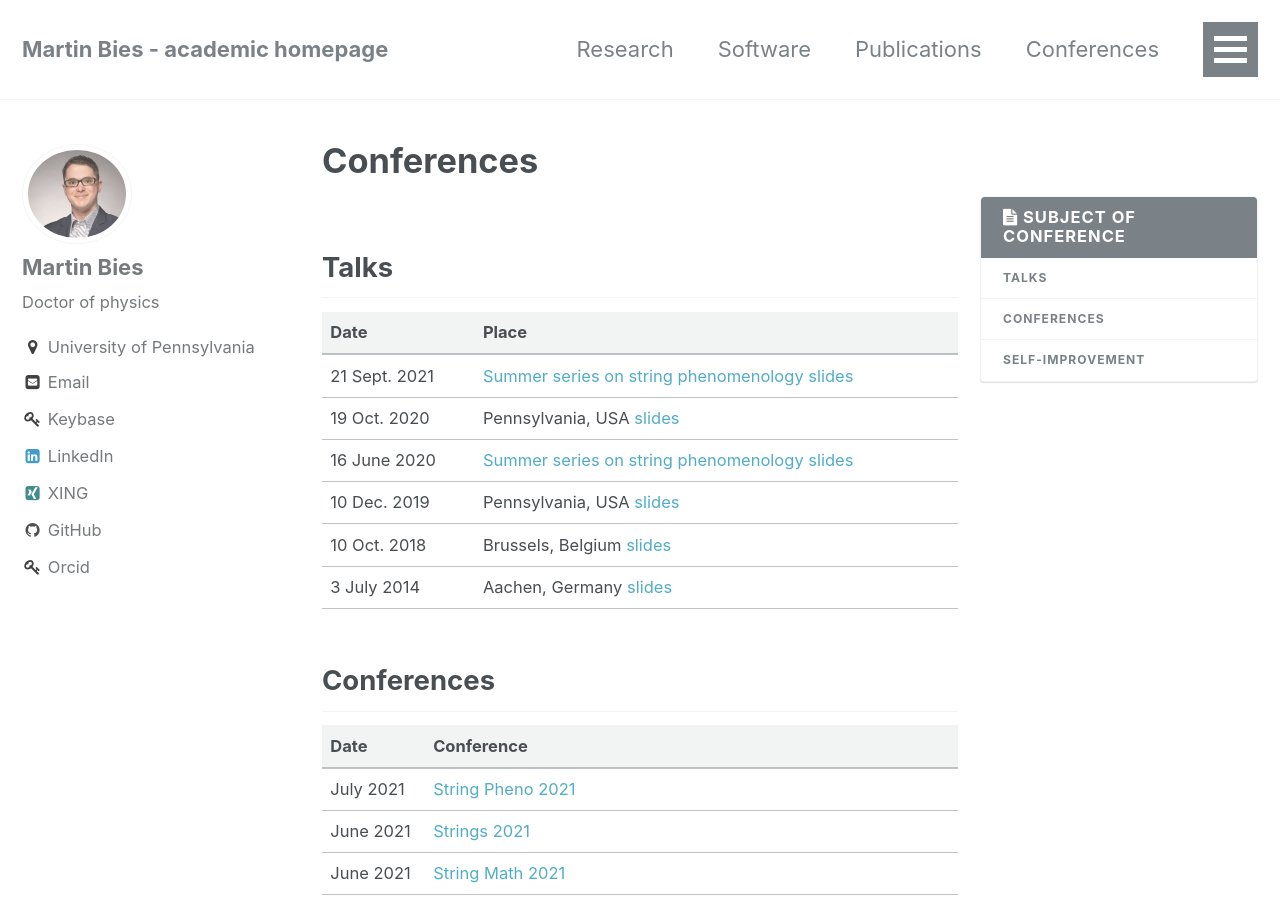
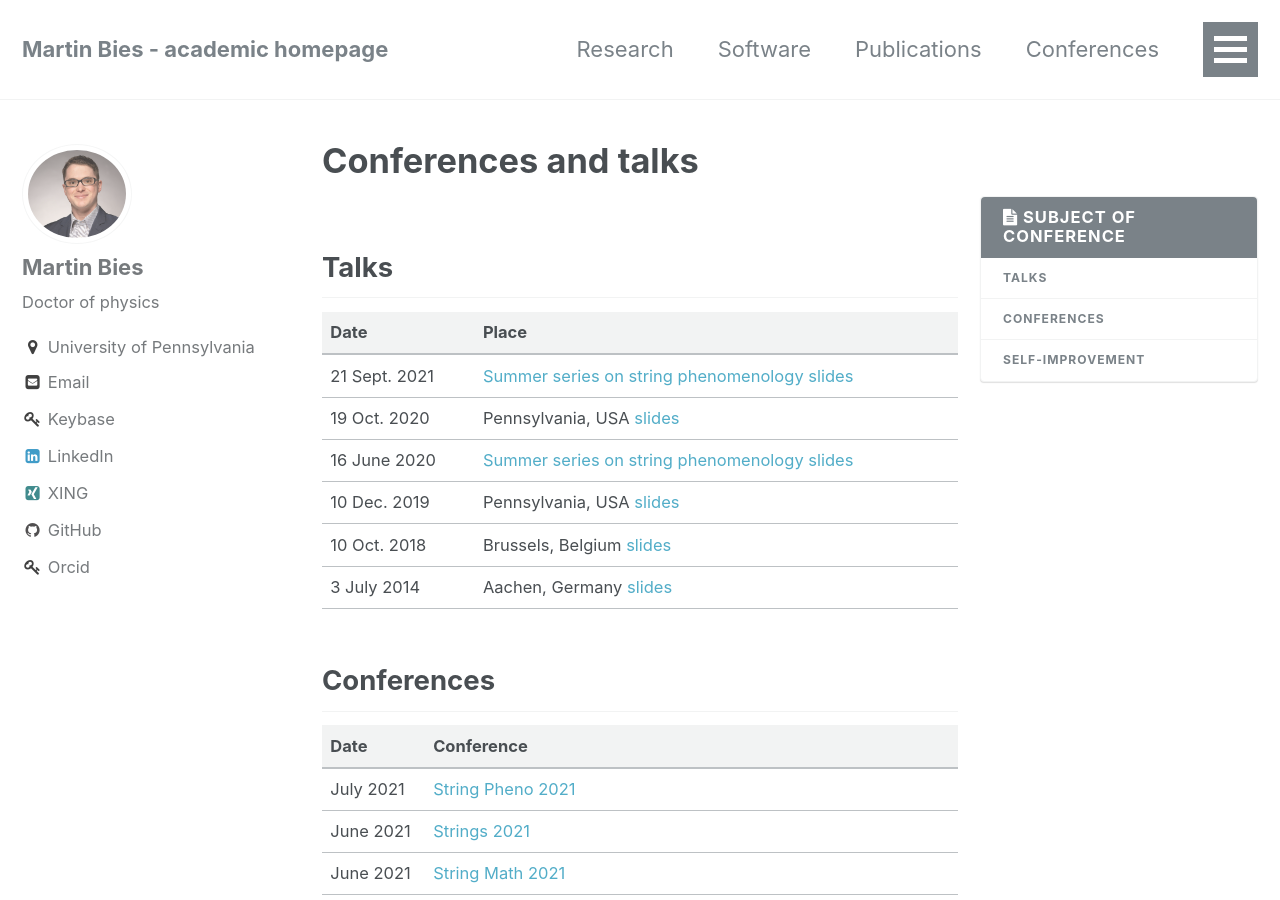
Before and after one commit to MartinBies/MartinBies.github.io, a Jekyll site: the page built from _pages/conferences.md, in a window 1280 px wide and 900 px high. Built offline with Jekyll 4.4.1, drawn with Linux system fonts in a browser that asks for light colours.

Commit message:
New title for conferences page

```diff
--- a/_pages/conferences.md
+++ b/_pages/conferences.md
@@ -1,7 +1,7 @@
 ---
 layout: single
-title: "Conferences"
-permalink: /conferences/
+title: "Conferences and talks"
+permalink: /conferences and talks/
 ---
 
 ## Talks
```
